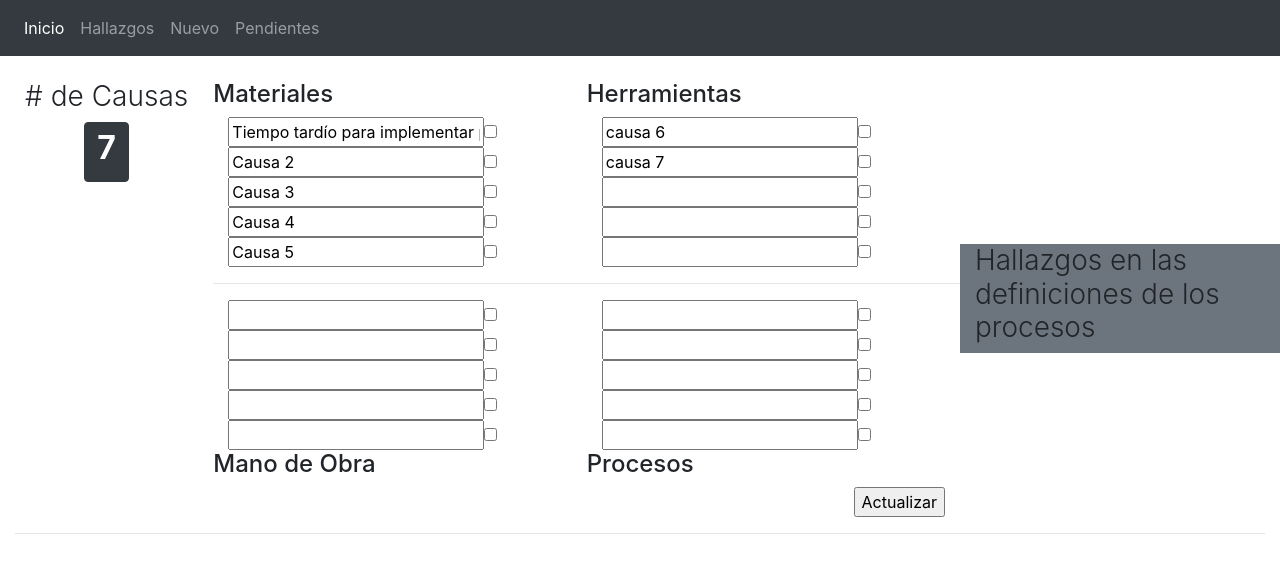
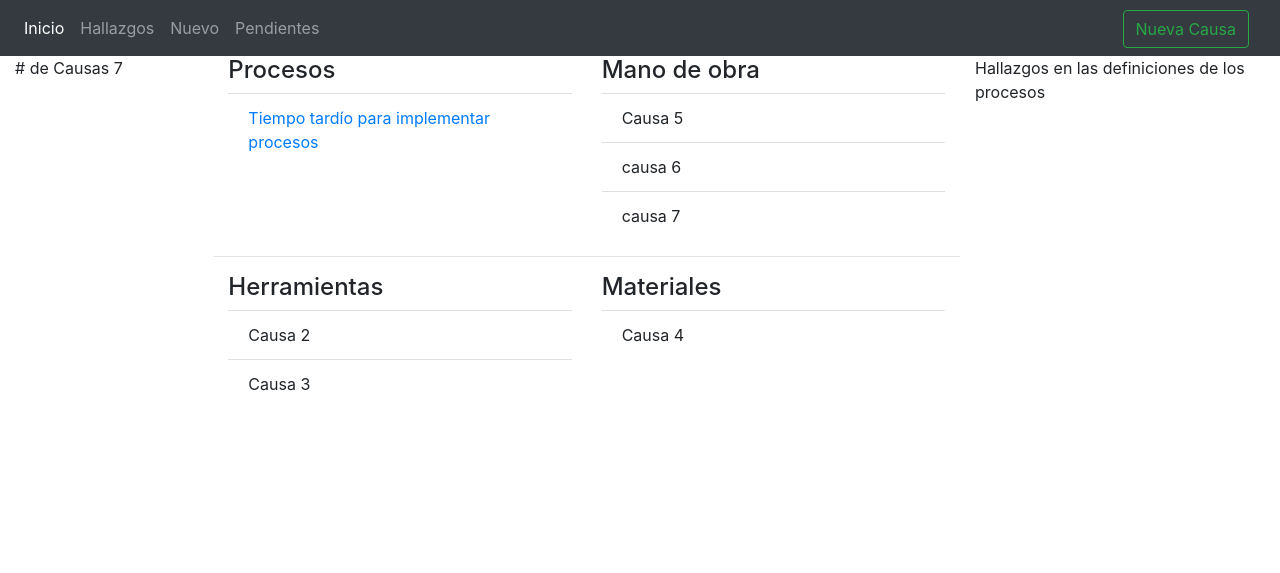
Before and after one commit to carlosmega/Ishikawa, a Django app: page /hallazgo/22/ in a window 1280 px wide. Shown: the top 573 px of the page. Run offline with Django 3.2, Linux system fonts and the light colour scheme; a user stored in the database is signed in; data comes from the database, SQL or seed files in the repository; both versions use the stored data as it was after the commit; some libraries are stand-ins or nearby versions.

Commit message:
Actualización commit

```diff
--- a/metodo/forms.py
+++ b/metodo/forms.py
@@ -6,11 +6,18 @@ from .models import Causa
 
 from django.forms import inlineformset_factory
 
+class EdithCausa(ModelForm):
+    class Meta:
+        model = Causa
+        fields = ['hallazgo','causa']
+
+
+
 class HallazgoCreateForm(ModelForm):
 
     class Meta:
         model = Causa
-        fields = ['hallazgo','causa']
+        fields = ['hallazgo','agrupador','causa']
 
     def clean(self):
         cleaned_data = super(HallazgoCreateForm, self).clean()
--- a/metodo/models.py
+++ b/metodo/models.py
@@ -1,6 +1,7 @@
 from django.db import models
+from django.urls import reverse
 
-from django.urls import reverse
+from django.template.defaultfilters import slugify
 
 # Create your models here.
 class Hallazgo(models.Model):
@@ -31,6 +32,7 @@ class Causa(models.Model):
     responsable = models.CharField(max_length=350, blank=True, null=True)
     fecha_cierre = models.DateField(blank=True, null=True)
     comentarios = models.CharField(max_length=350, blank=True, null=True)
+    slug = models.SlugField(max_length=100, blank=True, null=True)
 
     def __str__(self):
         return self.causa
@@ -41,17 +43,8 @@ class Causa(models.Model):
         return self.rpn
 
     def save(self, *args, **kwargs):
-        try:
-            self.rpn = self.sev * self.det * self.occ
-            super().save(*args, **kwargs)
-        except:
-            super().save(*args, **kwargs)
-
-
-
-
-
-
+        self.slug = slugify(self.causa)
+        super(Causa, self).save(*args, **kwargs)
 
         """
         if self.sev == 'NoneType' or self.det == 'NoneType' or self.occ == 'NoneType':
--- a/metodo/urls.py
+++ b/metodo/urls.py
@@ -23,6 +23,7 @@ from .views import ListaHallazgos
 from .views import amef
 from .views import kaizen
 from .views import formulario
+from .views import editar_causas
 
 app_name = 'metodo'
 
@@ -30,7 +31,8 @@ urlpatterns = [
     url(r'^hallazgo/$', crear_hallazgo, name='hallazgo'),
     url(r'^portada/$', TemplateView.as_view(template_name='metodo/portada.html'), name='portada'),
     url(r'^hallazgo/(?P<pk>\d+)/$', crear_causas, name='causas'),
-    url(r'^hallazgo/(?P<pk>\d+)/amef/$', amef, name='amef'),
+    url(r'^hallazgo/(?P<pk>\d+)/(?P<slug>[-\w]+)/$', editar_causas, name='editar_causa'),
+    url(r'^hallazgo/amef/(?P<pk>\d+)/$', amef, name='amef'),
     url(r'^hallazgo/(?P<pk>\d+)/kaizen/$', kaizen, name='kaizen'),
     url(r'^lista/', ListaHallazgos.as_view(), name='lista_hallazgos'),
     url(r'^formulario/(?P<pk>\d+)/$', formulario, name='formulario'),
--- a/metodo/views.py
+++ b/metodo/views.py
@@ -11,6 +11,7 @@ from django.forms import inlineformset_factory
 
 from .forms import HallazgoForm
 from .forms import HallazgoCreateForm
+from .forms import EdithCausa
 
 from django.contrib.auth.decorators import login_required
 from django.contrib.auth.mixins import LoginRequiredMixin
@@ -42,24 +43,58 @@ def crear_hallazgo(request):
 
 @login_required()
 def crear_causas(request, pk):
-    obj = Hallazgo.objects.get(pk=pk)
+    procesos = Causa.objects.filter(hallazgo__pk=pk).filter(agrupador__agrupador='Procesos')
+    herramientas = Causa.objects.filter(hallazgo__pk=pk).filter(agrupador__agrupador='Herramientas')
+    manodeobra = Causa.objects.filter(hallazgo__pk=pk).filter(agrupador__agrupador='Mano de Obra')
+    externos = Causa.objects.filter(hallazgo__pk=pk).filter(agrupador__agrupador='Externos')
+    objeto = Hallazgo.objects.get(pk=pk)
     count_causas = Hallazgo.objects.get(pk=pk).causa_set.all().count()
-    Causaformset = inlineformset_factory(Hallazgo, Causa, form=HallazgoCreateForm, extra=20 ,max_num=20)
+    objeto_causas = Causa.objects.all()
+    objslug = Causa.objects.filter(hallazgo__pk=pk)
+    form = HallazgoCreateForm
 
     if request.method == 'POST':
-        formset = Causaformset(request.POST, instance=obj)
-        if formset.is_valid():
-            formset.save()
+        form = HallazgoCreateForm(request.POST)
+        if form.is_valid():
+            form.save()
+    else:
+        form = HallazgoCreateForm()
+
+    context = {
+        'procesos': procesos,
+        'herramientas': herramientas,
+        'manodeobra': manodeobra,
+        'externos': externos,
+        'objeto': objeto,
+        'count_causas': count_causas,
+        'objeto_causas': objeto_causas,
+        'form': form,
+        'objslug': objslug,
+    }
+    return render(request, 'metodo/causa.html', context)
+
+def editar_causas(request, pk, slug):
+    obj_slug = Causa.objects.get(slug=slug)
+    obj_hallazgo = Causa.objects.filter(hallazgo__pk=pk)
+
+    data = {
+        'hallazgo': obj_hallazgo,
+        'causa': obj_slug,
+    }
+
+    if request.method == 'POST':
+        form = EdithCausa(request.POST, data)
+        if form.is_valid():
+            obj_slug.causa = form.cleaned_data['causa']
+            obj_slug.save()
             return redirect('metodo:causas', pk=pk)
     else:
-        formset = Causaformset(instance=obj)
+        form = EdithCausa(data)
 
     context = {
-        'obj': obj,
-        'formset': formset,
-        'count_causas': count_causas,
+        'form': form,
     }
-    return render(request, 'metodo/causa.html', context)
+    return render(request, 'metodo/editar_causas.html', context)
 
 
 @login_required()
--- a/static/style.css
+++ /dev/null
@@ -1,7 +0,0 @@
-.hola {
-    color: aquamarine;
-}
-
-.formulario_hallazgo {
-    color: aquamarine;
-}
--- a/templates/componentes/navbar.html
+++ b/templates/componentes/navbar.html
@@ -1,6 +1,7 @@
-<nav class="navbar navbar-expand-lg navbar-dark bg-dark">
+
+<nav class="navbar navbar-expand-lg navbar-dark bg-dark ">
     <div class="collapse navbar-collapse" id="navbarNavAltMarkup">
-        <div class="navbar-nav">
+        <div class="col navbar-nav">
             <a class="nav-item nav-link active" href="{% url 'metodo:portada' %}">Inicio
                 <span class="sr-only">(current)</span>
             </a>
@@ -8,5 +9,12 @@
             <a class="nav-item nav-link" href="{% url 'metodo:hallazgo' %}">Nuevo</a>
             <a class="nav-item nav-link" href="#">Pendientes</a>
         </div>
+        {% if objeto %}
+         <div class="col align-self-end">
+            <button type="button" class="btn btn-outline-success my-2 my-sm-0 float-right" data-toggle="modal" data-target="#exampleModal"
+                data-whatever="@mdo">Nueva Causa</button>
+
+         </div>
+        {% endif %}
     </div>
 </nav>
--- a/templates/metodo/causa.html
+++ b/templates/metodo/causa.html
@@ -1,70 +1,70 @@
 {% extends 'base/base.html' %}
-
 {% block content %}
 {% include 'componentes/navbar.html' %}
 
-<div class="container-fluid">
-    <div class="row mt-4">
-        <div class="col-2">
-            <blockquote class="blockquote text-center">
-                <h3 class="font-weight-light"># de Causas</h3>
-                <button type="button" class="btn btn-dark">
-                    <h2>
-                        <strong>{{ count_causas }}</strong>
-                    </h2>
+<div class="modal fade" id="exampleModal" tabindex="-1" role="dialog" aria-labelledby="exampleModalLabel" aria-hidden="true">
+    <div class="modal-dialog" role="document">
+        <div class="modal-content">
+            <div class="modal-header">
+                <h5 class="modal-title" id="exampleModalLabel">Ingresar Nueva Causa</h5>
+                <button type="button" class="close" data-dismiss="modal" aria-label="Close">
+                    <span aria-hidden="true">&times;</span>
                 </button>
-            </blockquote>
-
-        </div>
-        <div class="col-7">
-            <form method="POST">{% csrf_token %}
-                <div class="row">
-                    <div class="col">
-                        <div class="row">
-                            <h4>Materiales</h4>
-                            {{ formset.management_form }}{% for form in formset|slice:"0:5" %}{{ form.id }}
-                            <div class="col-10">{{ form.causa }}{{ form.DELETE }}</div>
-                            {% endfor %}
-
-                        </div>
+            </div>
+            <div class="modal-body">
+                <form method="POST">{% csrf_token %}
+                    {{ form }}
+                    <div class="modal-footer">
+                        <button type="button" class="btn btn-secondary" data-dismiss="modal">Close</button>
+                        <button type="button" class="btn btn-primary">Actualizar</button>
                     </div>
-                    <div class="col">
-                        <div class="row">
-                            <h4>Herramientas</h4>
-                            {{ formset.management_form }}{% for form in formset|slice:"5:10" %}{{ form.id }}
-                            <div class="col-10">{{ form.causa }}{{ form.DELETE }}</div>
-                            {% endfor %}
-                        </div>
-                    </div>
-                    <div class="w-100">
-                        <hr>
-                    </div>
-                    <div class="col">
-                        <div class="row">
-                            {{ formset.management_form }}{% for form in formset|slice:"10:15" %}{{ form.id }}
-                            <div class="col-10">{{ form.causa }}{{ form.DELETE }}</div>
-                            {% endfor %}
-                            <h4>Mano de Obra</h4>
-                        </div>
-                    </div>
-                    <div class="col">
-                        <div class="row">
-                            {{ formset.management_form }}{% for form in formset|slice:"15:20" %}{{ form.id }}
-                            <div class="col-10">{{ form.causa }}{{ form.DELETE }}</div>
-                            {% endfor %}
-                            <h4>Procesos</h4>
-                        </div>
-                    </div>
-                </div>
-                <input class="float-right position-sticky fixed-top sticky-top align-top" type="submit" value="Actualizar">
-            </form>
-        </div>
-        <div class="col-3 bg-secondary h-100 align-self-center">
-            <h3 class="align-middle font-weight-light">{{ obj }}</h3>
+                </form>
+            </div>
         </div>
     </div>
-    <hr>
+</div>
 
+<div class="container-fluid">
+    <div class="row">
+        <div class="col-2"># de Causas {{ count_causas }}</div>
+        <div class="col-7">
+            <div class="row">
+                <div class="col">
+                    <h4>Procesos</h4>{% for proceso in procesos %}
+                    <ul class="list-group list-group-flush">
+                        <li class="list-group-item">{% for obj in objslug %} {% for slu in objeto_causas %}
+                            <a href="{% url 'metodo:editar_causa' pk=objeto.pk slug=obj.slug%}">{% endfor %}{% endfor %}{{ proceso }}</a></li>
+                    </ul>{% endfor %}
+                </div>
+                <div class="col">
+                    <h4>Mano de obra</h4>
+                    <ul class="list-group list-group-flush">
+                        {% for mano in manodeobra %}
+                        <li class="list-group-item">{{ mano }}</li>
+                        {% endfor %}
+                    </ul>
+                </div>
+                <div class="w-100"><hr></div>
+                <div class="col">
+                    <h4>Herramientas</h4>
+                    <ul class="list-group list-group-flush">
+                        {% for tool in herramientas %}
+                        <li class="list-group-item">{{ tool }}</li>
+                        {% endfor %}
+                    </ul>
+                </div>
+                <div class="col">
+                    <h4>Materiales</h4>
+                    <ul class="list-group list-group-flush">
+                        {% for ext in externos %}
+                        <li class="list-group-item">{{ ext }}</li>
+                        {% endfor %}
+                    </ul>
+                </div>
+            </div>
+        </div>
+        <div class="col hallazgo">{{ objeto }}</div>
+    </div>
+</div>
 
-</div>
 {% endblock %}
--- a/templates/metodo/lista_hallazgos.html
+++ b/templates/metodo/lista_hallazgos.html
@@ -17,4 +17,5 @@
     </div>
 </div>
 
+
 {% endblock %}
```
Also changed, not shown: templates/metodo/editar_causas.html (added, +11 -0 lines), db.sqlite3, metodo/migrations/0004_causa_slug.py (added).
